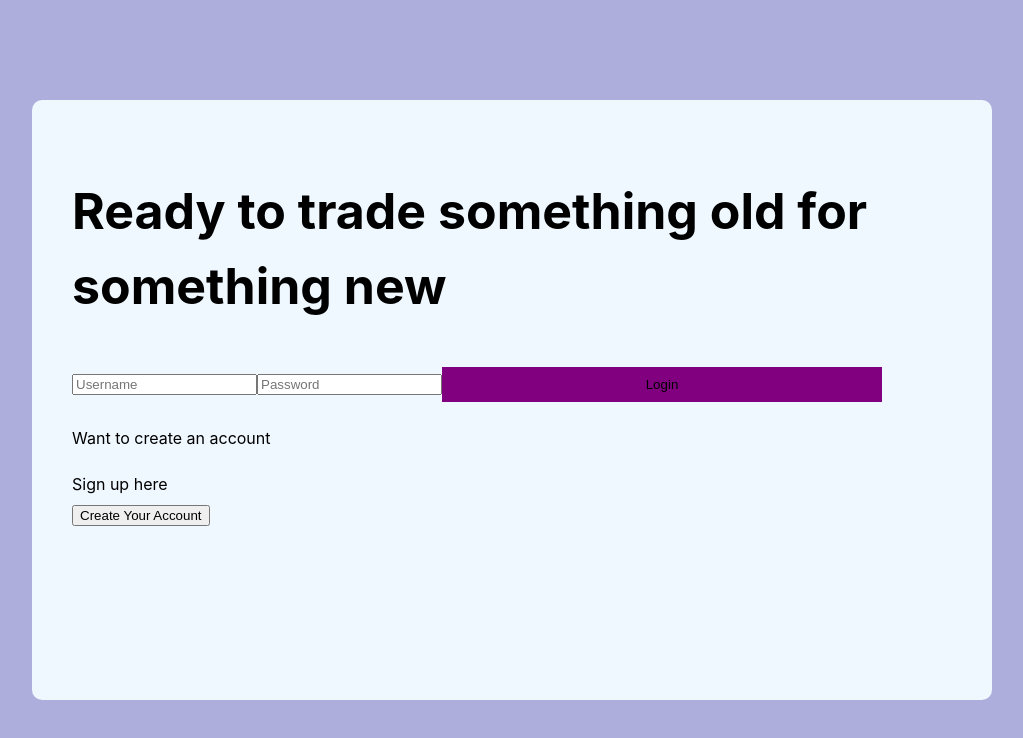
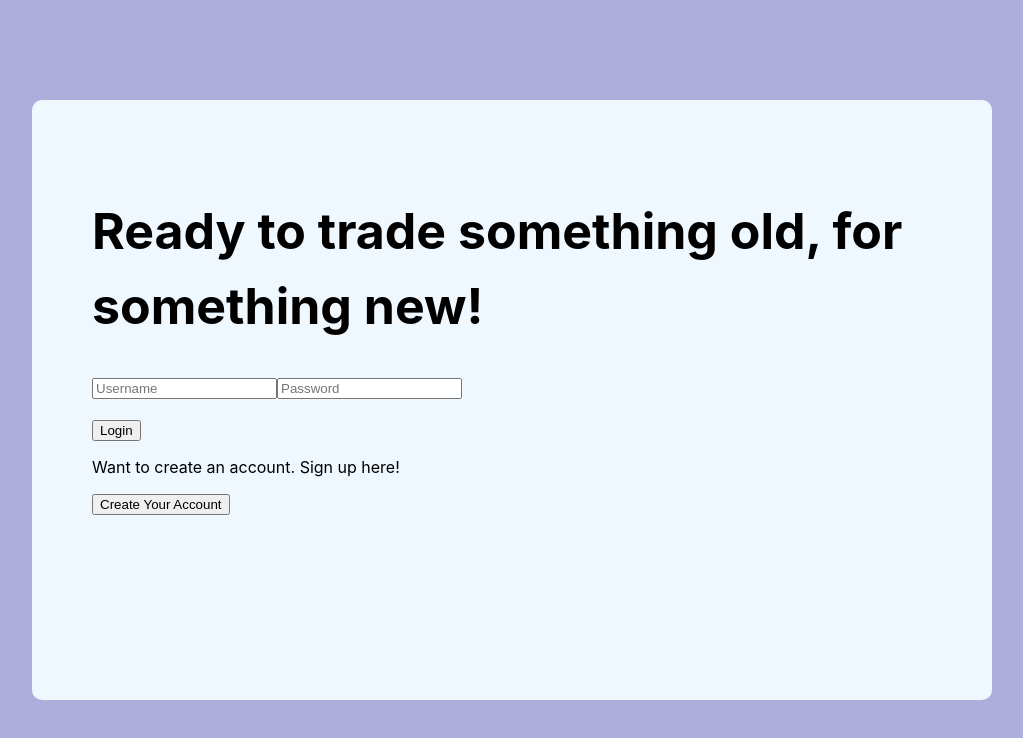
Before and after one commit to kylewatkins2174/SoftwareEngineeringProject, a React (Create React App) app in the folder client/: page /login in a window 1280 px wide. Shown: the top 738 px of the page, without its empty margins (128-1151 px from the left). Built offline with nearby package versions, Linux system fonts and the light colour scheme.

Commit message:
small adjustments made to the display

```diff
--- a/client/src/pages/login.jsx
+++ b/client/src/pages/login.jsx
@@ -1,24 +1,24 @@
 
 import { Link } from 'react-router-dom'
 import './login.scss'
-
 
 const login = () => {
     return (
         <div className='center'>
             <div className='login'>
                 <div className='left'>
-                    <h1>Ready to trade something old for something new</h1>
+                    <h1>Ready to trade something old,
+                        for something new!</h1>
+
                     <form>
                         <input className="login-input" type="text" placeholder="Username"></input>
                         <input className="login-input" type="password" placeholder="Password"></input>
+                    </form>
                         <span>
                         </span>
                         <button>Login</button>
-                    </form>
-                    <p>Want to create an account</p>
+                    <p>Want to create an account. Sign up here! </p>
 
-                    <span>Sign up here </span>
                     <Link to={"/register"}>
                         <button>Create Your Account</button>
                     </Link>
--- a/client/src/pages/login.scss
+++ b/client/src/pages/login.scss
@@ -9,58 +9,30 @@
     .login {
         width: 75%;
         height: 75%;
-        display: flex;
         background-color: aliceblue;
         border-radius: 10px;
-        //gap: 100;
-
+        align-items: center;
         .left {
-            flex: 1;
-            background-size: cover;
-            padding: 40px;
-            display: flex;
-            flex-direction: column;
-            gap: 10px;
-
-            /*
-                border-radius: 10px;
-                margin: 25%;
-                margin-top: 25vh;
-                background-color: rgb(142, 209, 245);
-                height: 75%;
-                width: 50%;
-                min-height: 50%;
-            */
+            //flex: 1;
+            //background-size: cover;
+            padding: 60px;
+           // display: flex;
             h1 {
                 font-size: 50px;
                 line-height: 75px;
-                //gap: 40;
             }
 
             form {
-               gap: 40px;
+
                 input {
-
+                    align-items: center;
+                    justify-content: center;
+                    margin-bottom: 20px;
                 }
 
-                button {
-
-                    width: 50%;
-                    padding: 10px;
-                    border: none;
-                    background-color: purple;
-                }
             }
-
+                button {}
             button {}
-
-
-
-            /*.login-input{
-            //margin: 5px;
-            //border-radius: 5px;
-        }*/
-
         }
 
     }
--- a/client/src/pages/register.jsx
+++ b/client/src/pages/register.jsx
@@ -1,3 +1,4 @@
+
 import { Link } from 'react-router-dom';
 import './register.scss'
 
@@ -5,19 +6,26 @@ const register = () => {
     return (
         <div className='mid'>
             <div className='register'>
+                <div className='center'>
                     <h1>Welcome to Things</h1>
+
                     <span>Ready to Trade, just type in your email, create a username and password</span>
+
                     <form>
                     <input className="login-input" type="text" placeholder="Username"></input>
                     <input className="login-input" type="text" placeholder="Email"></input>
                     <input className="login-input" type="password" placeholder="Password"></input>
                     <input className="login-input" type="text" placeholder="Name"></input>
+                    </form>
+
                     <button>Register</button>
-                </form>
                     <span>Do you already have an account? Login here</span>
+
                     <Link to={"/login"}>
                     <button>Login</button>
                     </Link>
+
+                 </div>
              </div>
         </div>
     )
--- a/client/src/pages/register.scss
+++ b/client/src/pages/register.scss
@@ -1,31 +1,31 @@
-.mid{
+.mid {
     height: 100vh;
     background-color: rgb(174, 174, 221);
     display: flex;
     align-items: center;
     justify-content: center;
-    .register{
+
+    .register {
+
+        .center {
             width: 75%;
             height: 75%;
             display: flex;
             background-color: aliceblue;
             border-radius: 10px;
-        flex: 1;
+            //flex: 1;
             background-size: cover;
-        padding: 40px;
-        display: flex;
+            padding: 60px;
             flex-direction: column;
             gap: 10px;
 
-        h1{
+            h1 {}
 
-        }
+            form {
 
-        form{
+                input {}
 
-            input{}
-            button{
-
+                button {}
             }
         }
     }
```
Lines whose indentation alone changed are shown as unchanged.
